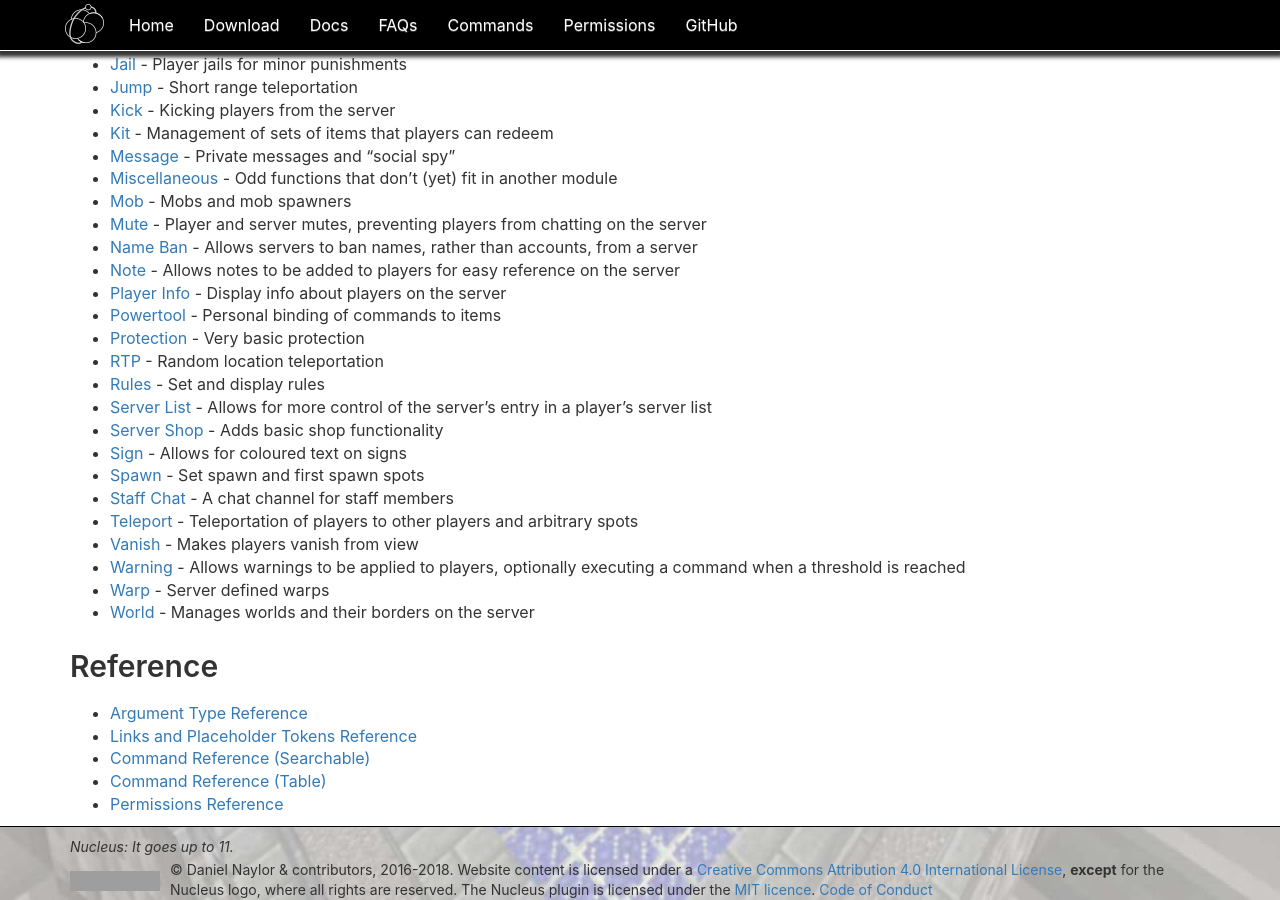
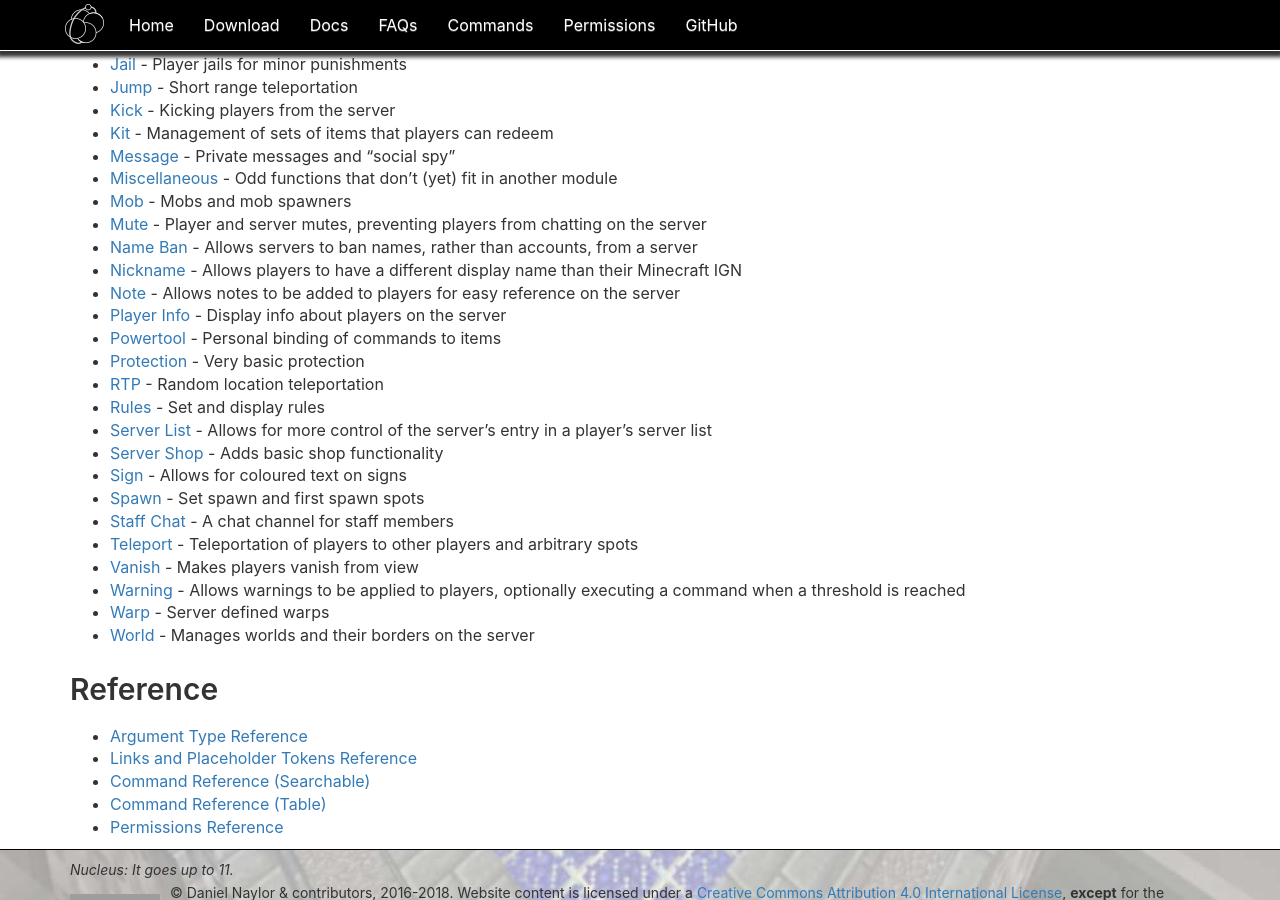
Before and after one commit to NucleusPowered/site-v1, a Jekyll site: the page built from docs/index.md, in a window 1280 px wide and 900 px high, scrolled down 1097 px. Built offline with Jekyll 4.4.1, drawn with Linux system fonts in a browser that asks for light colours; comment, search, counter and statistics services are not loaded; grey boxes are pictures that could not be loaded.

Commit message:
Add missing Nickname module

```diff
--- a/docs/index.md
+++ b/docs/index.md
@@ -57,6 +57,7 @@ We also have an article on [the Permissions Wildcard (And Why You Shouldn't Use
 * [Mob](modules/mob.html) - Mobs and mob spawners
 * [Mute](modules/mute.html) - Player and server mutes, preventing players from chatting on the server
 * [Name Ban](modules/nameban.html) - Allows servers to ban names, rather than accounts, from a server
+* [Nickname](modules/nickname.html) - Allows players to have a different display name than their Minecraft IGN
 * [Note](modules/note.html) - Allows notes to be added to players for easy reference on the server
 * [Player Info](modules/playerinfo.html) - Display info about players on the server
 * [Powertool](modules/powertool.html) - Personal binding of commands to items
```
